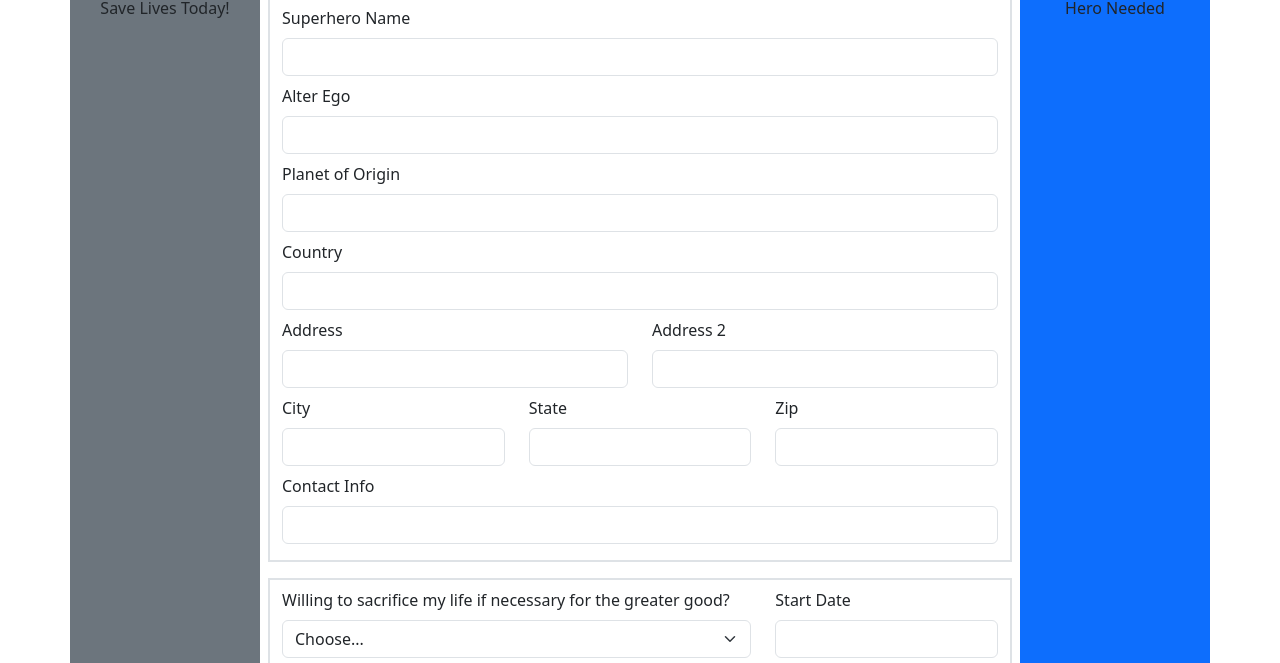
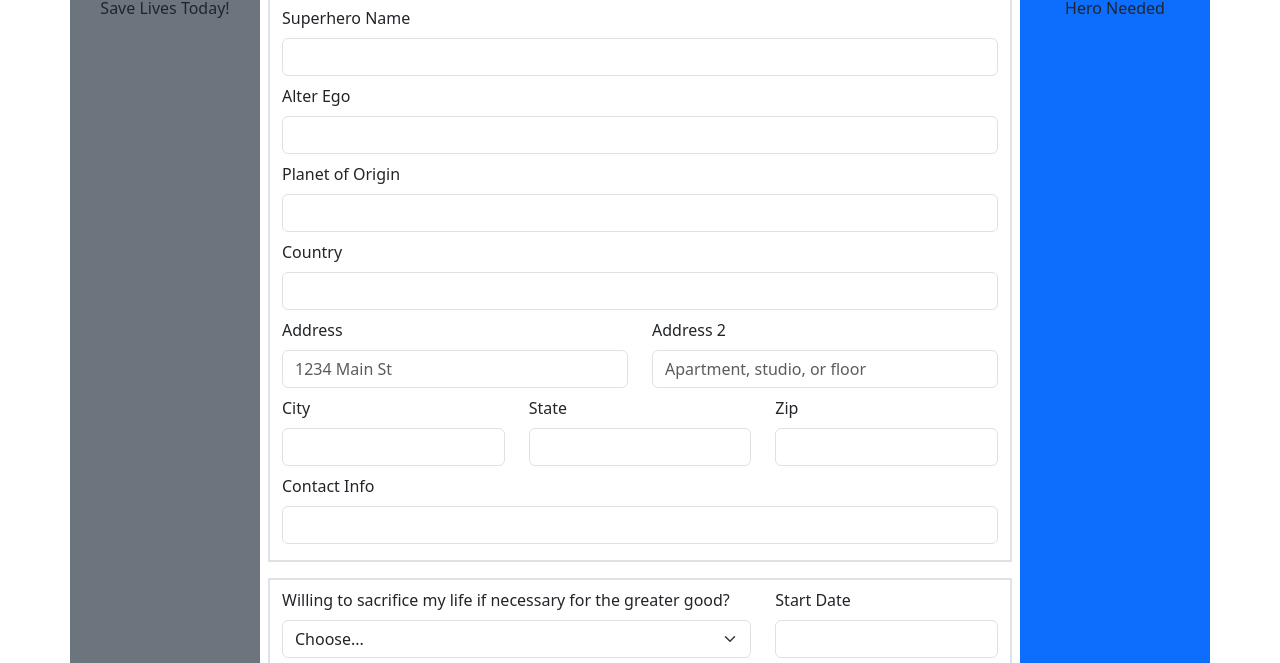
Before and after one commit to ColvinM/FirstDayProject, a plain HTML site: page superheroApplication.html in a window 1280 px wide. Shown: the part 122-785 px from the top of the page. Drawn offline with nearby package versions, Linux system fonts and the light colour scheme.

Commit message:
added placeholders

```diff
--- a/superheroApplication.html
+++ b/superheroApplication.html
@@ -70,11 +70,13 @@
                             </div>
                             <div class="col-12 col-md-6">
                                 <label for="address" class="form-label">Address</label>
-                                <input name="address" type="text" id="address" class="form-control" />
+                                <input name="address" type="text" id="address" class="form-control"
+                                placeholder="1234 Main St"/>
                             </div>
                             <div class="col-12 col-md-6">
                                 <label for="address2" class="form-label">Address 2</label>
-                                <input name="address2" type="text" id="address2" class="form-control" />
+                                <input name="address2" type="text" id="address2" class="form-control"
+                                placeholder="Apartment, studio, or floor"/>
                             </div>
                             <div class="col-4">
                                 <label for="city" class="form-label">City</label>
```
